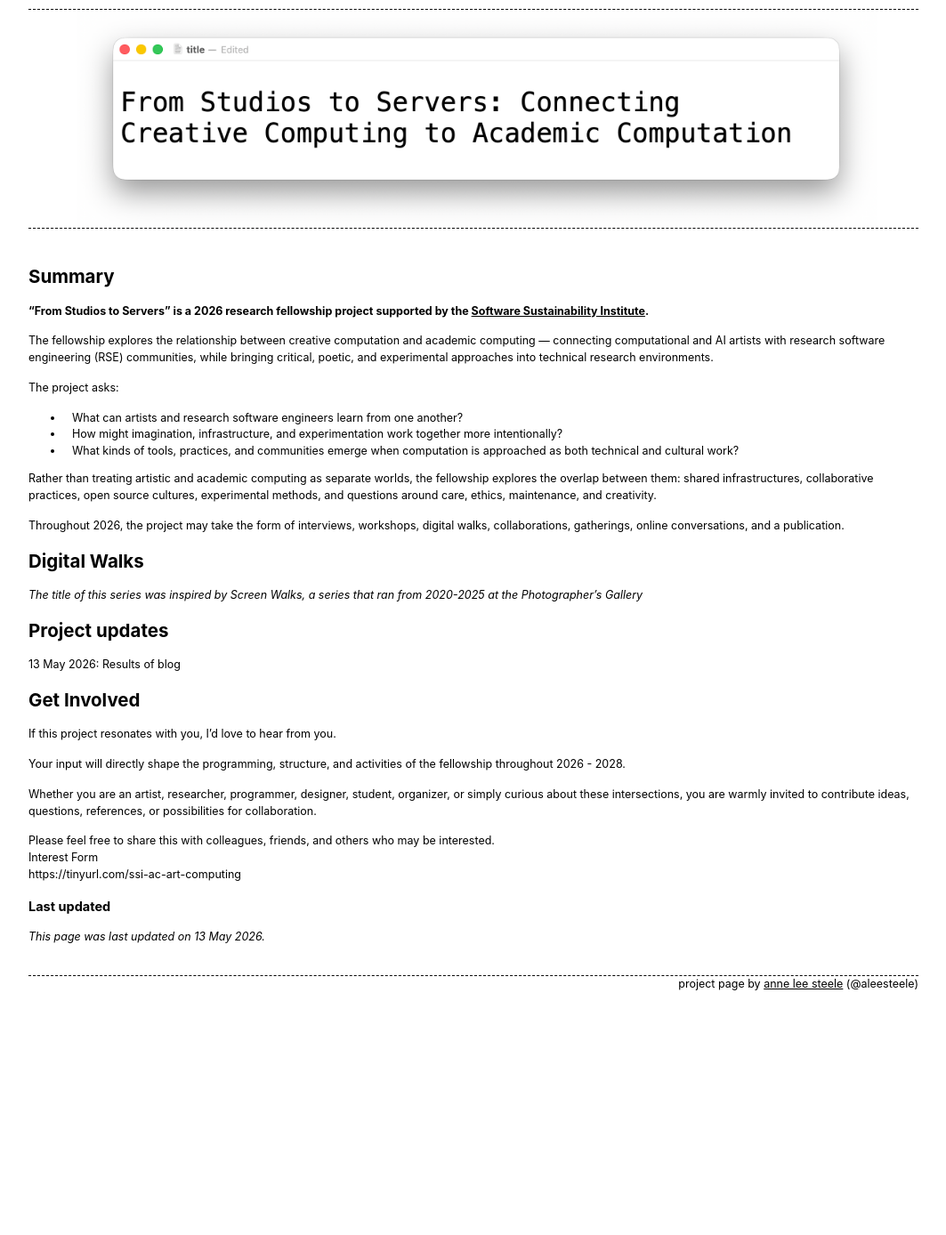
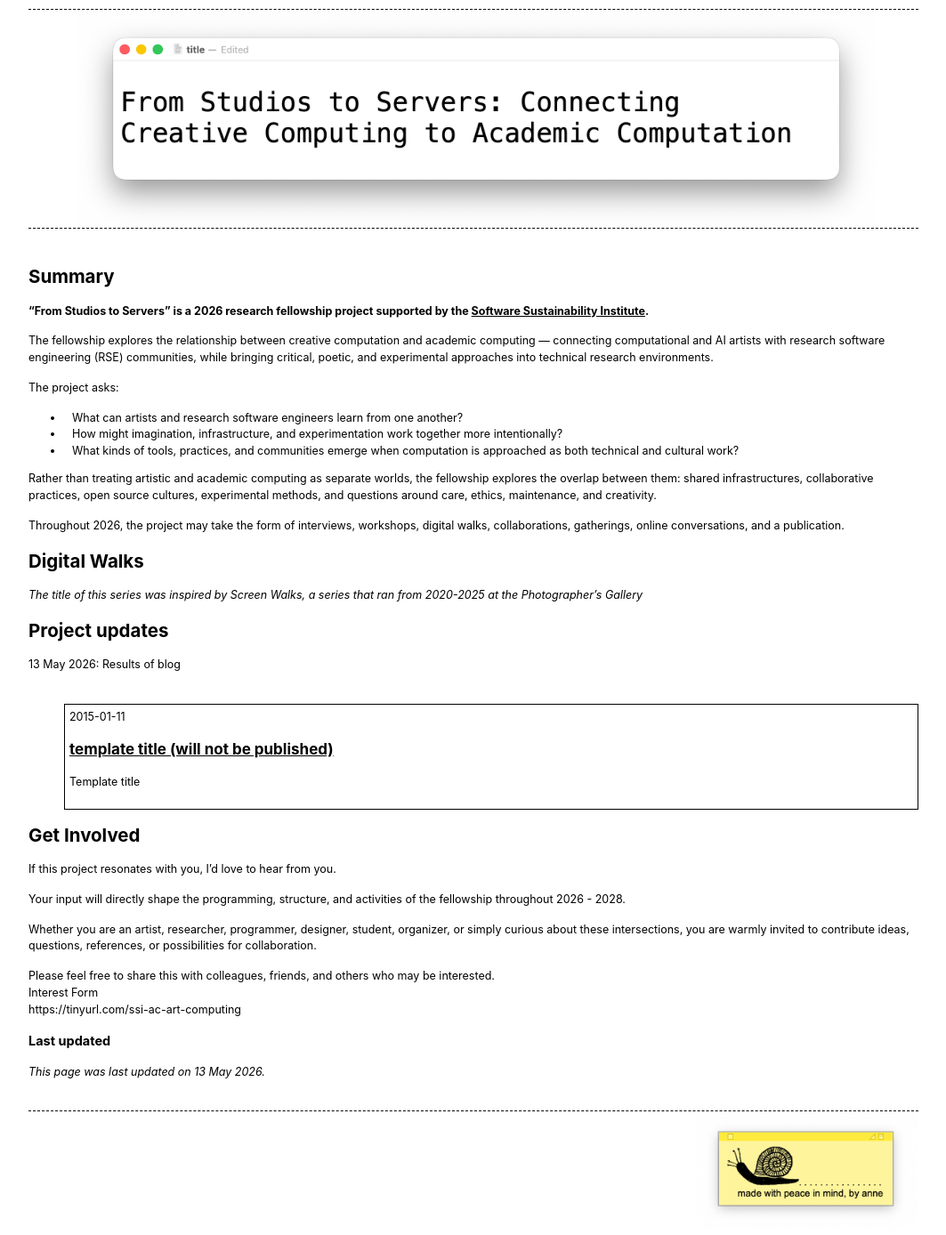
Before and after one commit to aleesteele/ssi-fellowship-26, a Jekyll site: the page built from index.md, in a window 1280 px wide. Shown: the whole page at 89% size, without its empty margins (108-1171 px from the left). Built offline with Jekyll 4.4.1, drawn with Linux system fonts in a browser that asks for light colours; before the commit the page ends 1116 px from its top, so only the background shows below that.

Commit message:
update website for project

```diff
--- a/_includes/footer.html
+++ b/_includes/footer.html
@@ -1,3 +1,3 @@
 <footer>
-  {{ site.footer }}
+  <a href="https://aleesteele.com" class="sticky"><img src="{{'../assets/img/footer3.png' | relative_url }}" alt="made with peace in mind, by anne" class="sticky"/></a><br/>
 </footer>
--- a/index.md
+++ b/index.md
@@ -24,6 +24,8 @@ _The title of this series was inspired by Screen Walks, a series that ran from 2
 # Project updates
 
 13 May 2026: Results of blog
+{% include all-blog-list.html %}
+
 # Get Involved
 If this project resonates with you, I’d love to hear from you.
 
```
Also changed, not shown: assets/img/footer3.png (added), 5 other files.
